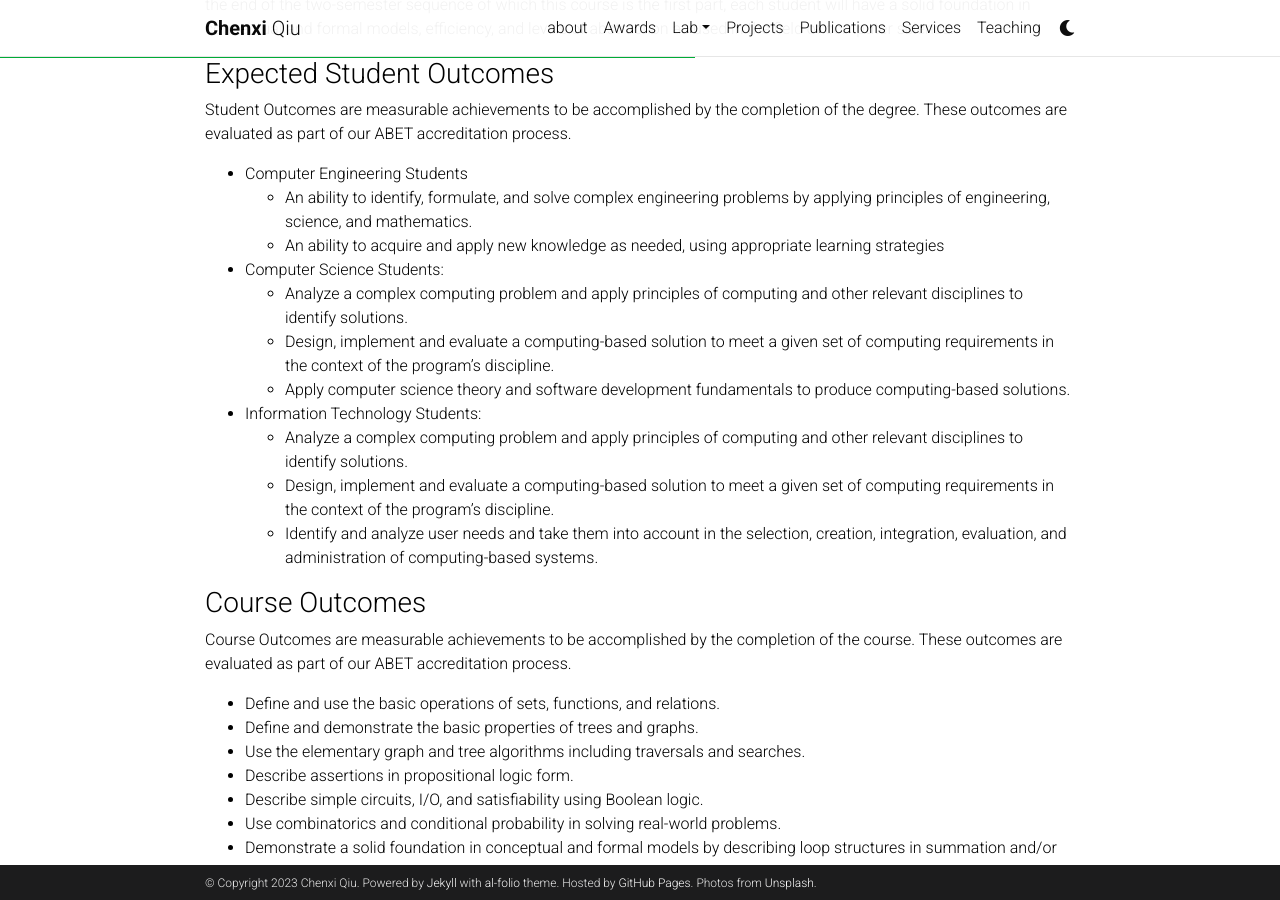
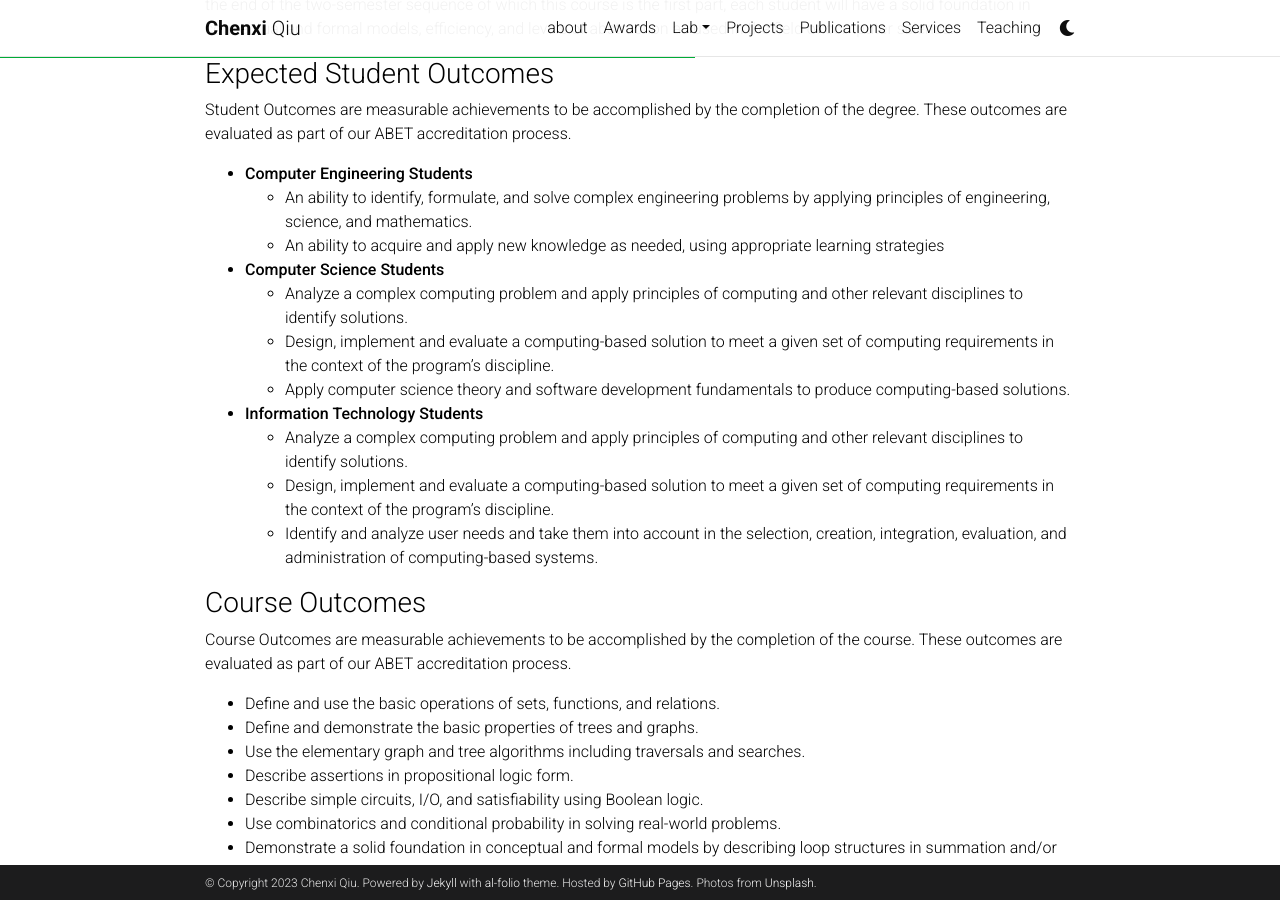
Before and after one commit to chenxiunt/chenxiunt.github.io, a Jekyll site: the page built from _teaching/CSCE2100.markdown, in a window 1280 px wide and 900 px high, scrolled down 311 px. Built offline with Jekyll 4.4.1, drawn with Linux system fonts in a browser that asks for light colours; comment, search, counter and statistics services are not loaded; a style sheet for code colours, icons or effects is not loaded.

```diff
--- a/_teaching/CSCE2100.markdown
+++ b/_teaching/CSCE2100.markdown
@@ -13,14 +13,14 @@ Introduces students to both data structures and formalisms used in computer scie
 ### Expected Student Outcomes ###
 
 Student Outcomes are measurable achievements to be accomplished by the completion of the degree.  These outcomes are evaluated as part of our ABET accreditation process.
-* Computer Engineering Students
+* **Computer Engineering Students**
     * An ability to identify, formulate, and solve complex engineering problems by applying principles of engineering, science, and mathematics.
     * An ability to acquire and apply new knowledge as needed, using appropriate learning strategies
-* Computer Science Students:
+* **Computer Science Students**
     * Analyze a complex computing problem and apply principles of computing and other relevant disciplines to identify solutions.
     * Design, implement and evaluate a computing-based solution to meet a given set of computing requirements in the context of the program’s discipline.
     * Apply computer science theory and software development fundamentals to produce computing-based solutions.
- * Information Technology Students:
+ * **Information Technology Students**
     * Analyze a complex computing problem and apply principles of computing and other relevant disciplines to identify solutions.
     * Design, implement and evaluate a computing-based solution to meet a given set of computing requirements in the context of the program’s discipline.
     * Identify and analyze user needs and take them into account in the selection, creation, integration, evaluation, and administration of computing-based systems.
```
